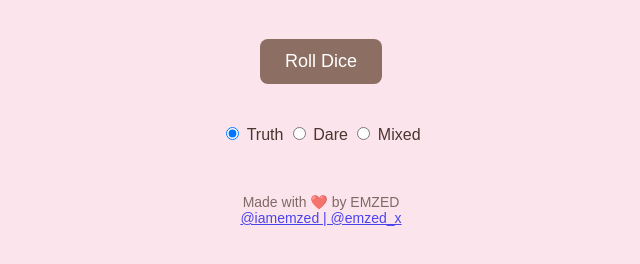
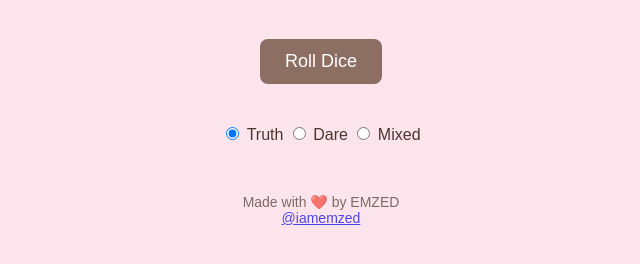
Before and after one commit to EMZED01/Roll-the-Dice-Truth-or-dare-, a plain HTML site: page index.html in a window 1280 px wide. Shown: the part 110-374 px from the top of the page, without its empty margins (319-959 px from the left). Drawn offline with Linux system fonts and the light colour scheme.

Commit message:
Update index.html

```diff
--- a/index.html
+++ b/index.html
@@ -30,7 +30,7 @@
 
   <footer>
   Made with ❤️ by EMZED <br>
-  <a href="https://twitter.com/iamemzed | https://twitter.com/emzed_x" target="_blank">@iamemzed | @emzed_x</a>
+  <a href="https://twitter.com/iamemzed" target="_blank">@iamemzed</a>
 </footer>
 
   <script src="script.js"></script>
```
